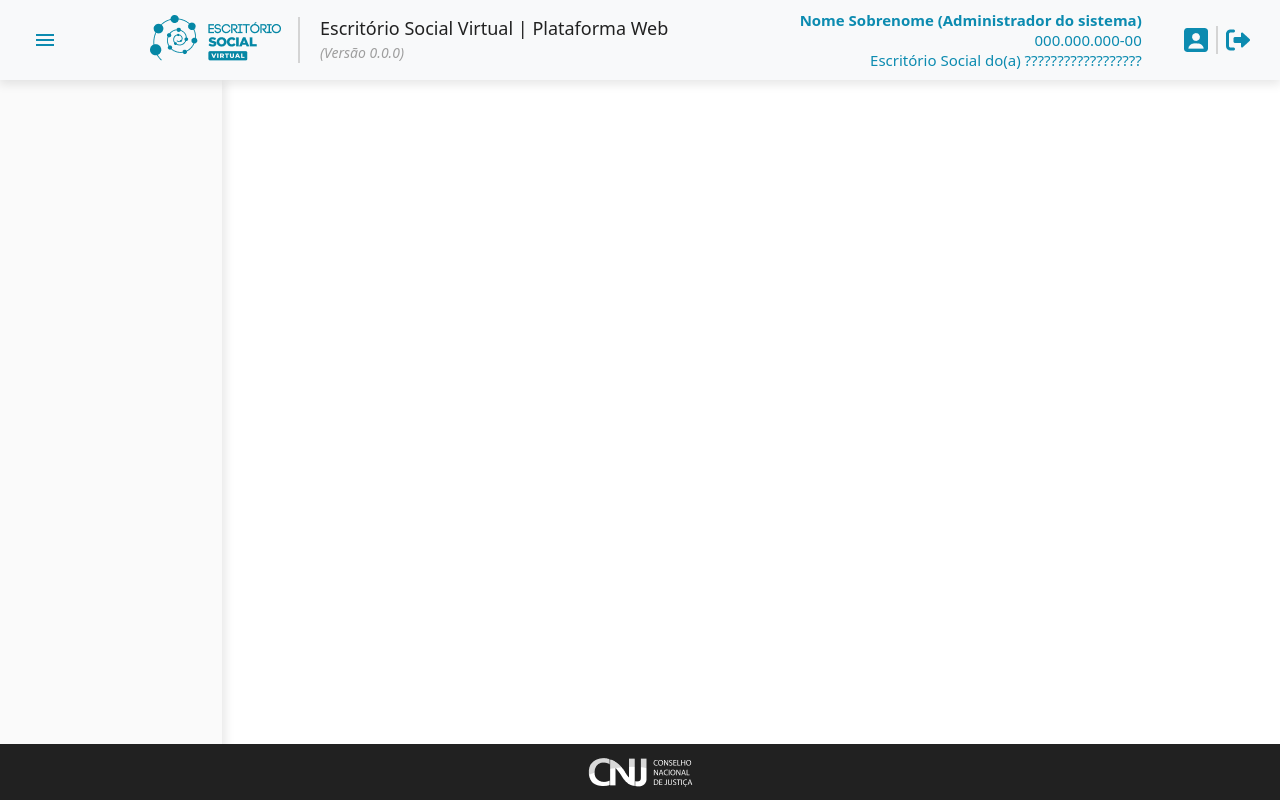
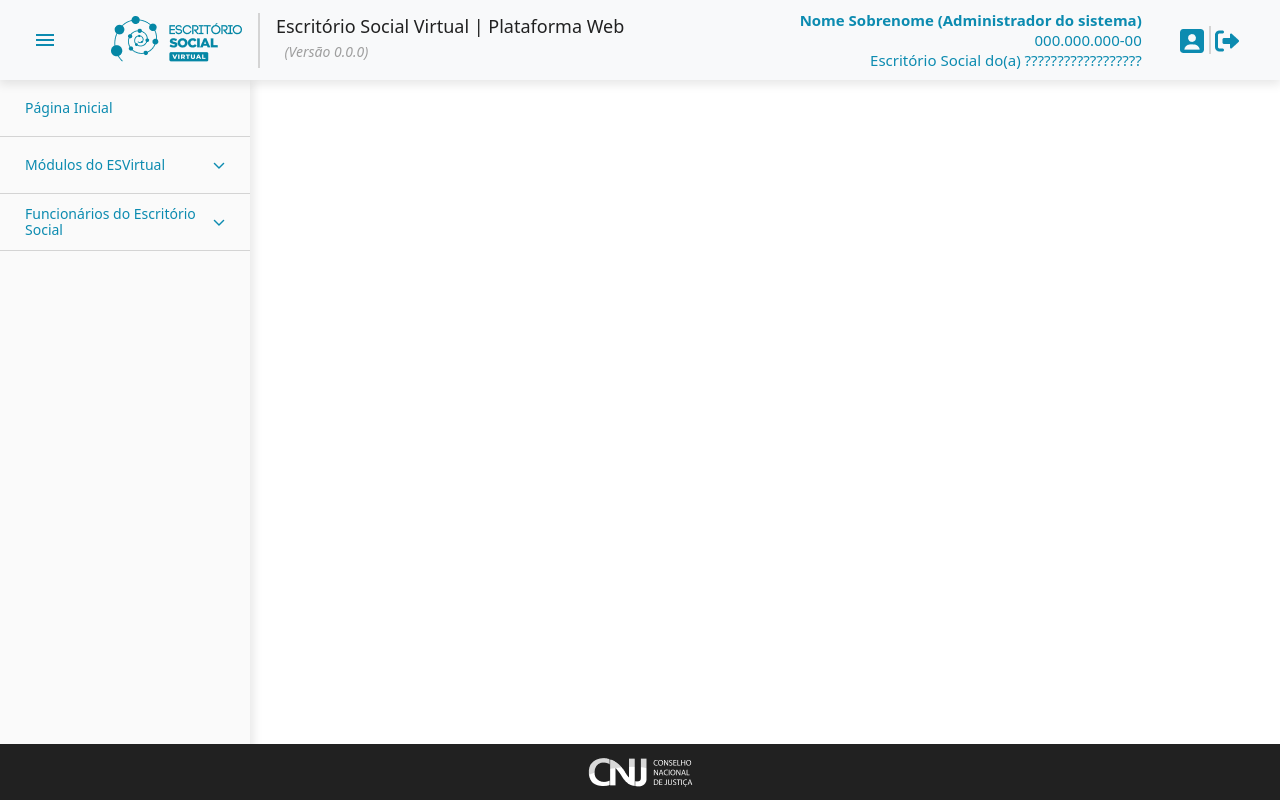
Before and after one commit to Thiago-Cerq/Front_Abrigamento, a React (Vite) app in the folder ESV-Front/: page / in a window 1280 px wide. Built offline with nearby package versions, Linux system fonts and the light colour scheme.

Commit message:
mexendo no menu

```diff
--- a/ESV-Front/src/Components/Footer/Footer.css
+++ b/ESV-Front/src/Components/Footer/Footer.css
@@ -1,4 +1,4 @@
-.footerbackground {
+.footer-background {
     position: absolute;
     height: 55.93px;
     left: 0%;
@@ -7,12 +7,10 @@
     margin: 0%;
     display: flex;
     justify-content: center;
+    align-items: center;
     background: #212121;
-
 }
 
-.logocnj {
-    position: absolute;
-    bottom: 12.45px;
-
+.logo-cnj {
+    position: relative;
 }
--- a/ESV-Front/src/Components/Footer/Footer.tsx
+++ b/ESV-Front/src/Components/Footer/Footer.tsx
@@ -7,8 +7,8 @@ function Footer() {
 
   return (
     <>
-     <div className='footerbackground'>
-        <img src={LogoCNJ} alt="Logo CNJ" className='logocnj' />
+     <div className='footer-background'>
+        <a href="https://www.cnj.jus.br/" target='_blank'><img src={LogoCNJ} alt="Logo CNJ" className='logo-cnj' /> </a>
      </div>
     </>
   )
--- a/ESV-Front/src/Components/MenuBar/MenuBar.css
+++ b/ESV-Front/src/Components/MenuBar/MenuBar.css
@@ -1,10 +1,43 @@
-.menubackground {
+.menu-background {
     position: absolute;
     left: 0%;
-    right: 82.64%;
+    width: 250px;
     top: 80px;
     bottom: 0%;
     background: #FAFAFA;
     box-shadow: 2px 0px 10px 1px rgba(0, 0, 0, 0.1);
+}
 
-    }
+.menu-items {
+    position: relative;
+    height: 56px;
+    left: 0%;
+    width: 250px;
+    display: flex;
+    align-items: center;
+    cursor: pointer;
+    background: #FAFAFA;
+}
+
+.menu-item-name {
+    margin: 0%;
+    margin-left: 25px;
+    font-style: normal;
+    font-weight: 450;
+    font-size: 14px;
+    line-height: 16px;
+    color: #0C8BB0;
+}
+
+.arrow-menu {
+    position: sticky;
+    margin-right: 25px;
+    display: flex;
+    left: 100%;
+}
+
+.separate-line {
+    height: 1px;
+    width: 250px;
+    background-color: rgba(212, 212, 212, 1);
+}
--- a/ESV-Front/src/Components/MenuBar/MenuBar.tsx
+++ b/ESV-Front/src/Components/MenuBar/MenuBar.tsx
@@ -2,13 +2,52 @@ import { useState } from 'react'
 import './MenuBar.css'
 
 // Assets
+import BlueDownArrow from '../../assets/blue-down-arrow-menu.png'
 
 
 function MenuBar() {
 
   return (
     <>
-     <div className='menubackground'></div>
+    <div className='menu-trigger'>
+    <div className='menu-background'>
+        <SimpleMenuItem title='Página Inicial' path='/'/>
+        <DropdownMenuItem title='Módulos do ESVirtual'/>
+        <DropdownMenuItem title='Funcionários do Escritório Social'/>
+     </div>
+    </div>
+    </>
+  )
+}
+
+function SimpleMenuItem(props: {title: string, path: string}){
+
+  return (
+    <>
+    <div>
+      <div className='menu-items'>
+        <h4 className='menu-item-name'> {props.title} </h4>
+      </div>
+      </div>
+
+      <div className='separate-line'></div>
+
+    </>
+  )
+}
+
+function DropdownMenuItem(props: {title: string}){
+
+  return (
+    <>
+    <div>
+    <div className='menu-items'>
+        <h4 className='menu-item-name'> {props.title} </h4>
+        <img src={BlueDownArrow} alt="seta azul para baixo" className='arrow-menu'/>
+      </div>
+    </div>
+
+      <div className='separate-line'></div>
     </>
   )
 }
--- a/ESV-Front/src/Components/NavBar.css
+++ b/ESV-Front/src/Components/NavBar.css
@@ -9,32 +9,38 @@ nav {
     box-shadow: 0px 3px 10px 1px rgba(0, 0, 0, 0.1);
 }
 
-.menubuttonhover {
+.menu-button-hover {
     position: absolute;
     left: 2.57%;
     right: 95.76%;
     top: 35%;
     bottom: 35%;
+    cursor: pointer;
 }
 
-.completelogo {
-position: absolute;
-left: 150px;
-top: 14px;
+.title-div {
+    position: absolute;
+    display: flex;
+    width: 530px;
+    justify-content: space-around;
+    align-items: center;
+    left: 8%
 }
 
-.divisionlineleft {
-    position: absolute;
-    width: 46px;
-    left: 276px;
+.division-line-left {
+    position: relative;
+    height: 55px;
     border: 1px solid #D4D4D4;
-    transform: rotate(90deg);
 }
 
-.sitetitle {
-    position: absolute;
-    left: 320px;
-    top: 18px;
+.complete-logo {
+    position: relative;
+    top: -2px;
+}
+
+.site-title {
+    position: relative;
+    top: -10px;
     font-style: normal;
     font-weight: 500;
     font-size: 18px;
@@ -42,18 +48,17 @@ top: 14px;
     color: #212121;
 }
 
-.versiontitle {
+.version-title {
     position: absolute;
-    left: 320px;
-    top: 43px;
+    top: 31px;
+    left: 182px;
     font-style: italic;
     font-weight: 300;
     font-size: 14px;
-    line-height: 20px;
     color: #9E9E9E;
 }
 
-.dadosuser {
+.data-user {
     position: absolute;
     left: 60%;
     right: 10.8%;
@@ -66,27 +71,17 @@ top: 14px;
     color: #0C8BB0;
 }
 
-.iconeperfil {
+.perfil-logout-div {
     position: absolute;
-    left: 92.5%;
-    right: 8.06%;
-    top: 35%;
-    bottom: 35%;
+    display: flex;
+    width: 5%;
+    justify-content: space-around;
+    align-items: center;
+    left: 92%;
 }
 
-.divisionlineright {
-    position: absolute;
-    width: 28px;
-    left: 94%;
-    right: 4.51%;
+.division-line-right {
+    position: relative;
+    height: 28px;
     border: 1px solid #D4D4D4;
-    transform: rotate(90deg);
 }
-
-.iconelogout {
-    position: absolute;
-    left: 95.76%;
-    right: 2.57%;
-    top: 35%;
-    bottom: 35%;
-}
--- a/ESV-Front/src/Components/NavBar.tsx
+++ b/ESV-Front/src/Components/NavBar.tsx
@@ -11,42 +11,47 @@ import IconeLogout from '../assets/icone-logout.png'
 
 function NavBar() {
 
+  const [open, setOpen] = useState(false)
+
   return (
     <>
       <MenuBar />
+
       <Footer />
 
       <nav className='navbar bg-body-tertiary'>
+
+        <div onClick={() => {setOpen(!open)}}>
+          <div className={`menu-trigger ${open? 'active' : 'inactive'}`}>
+          <img src={MenuButtonHover} alt="Menu Button Hover" className='menu-button-hover'/>
+          </div>
+        </div>
+
+        <div className='title-div'>
           <a href="">
-          <img src={MenuButtonHover} alt="Menu Button Hover" className='menubuttonhover'/>
+            <img src={CompleteLogo} alt="Logo ESVirtual" className='complete-logo'/>
           </a>
 
-        <a href="">
-          <img src={CompleteLogo} alt="Logo ESVirtual" className='completelogo'/>
-        </a>
-
-        <div className='divisionlineleft'></div>
-
-        <div className='titlediv'>
-          <h1 className='sitetitle'>Escritório Social Virtual | Plataforma Web</h1>
-          <h1 className='versiontitle'>(Versão 0.0.0)</h1>
+          <div className='division-line-left'></div>
+          <h1 className='site-title'>Escritório Social Virtual | Plataforma Web</h1>
+          <h1 className='version-title'>(Versão 0.0.0)</h1>
         </div>
 
-        <h2 className='dadosuser'> <b>Nome Sobrenome (Administrador do sistema)</b> <br />
+        <h2 className='data-user'> <b>Nome Sobrenome (Administrador do sistema)</b> <br />
         000.000.000-00 <br />
         Escritório Social do(a) ??????????????????
         </h2>
         {/* ver depois a melhor formatação dos dados do usuário */}
 
+        <div className='perfil-logout-div'>
           <a href="">
-          <img src={IconePerfil} alt="Perfil" className='iconeperfil'/>
+            <img src={IconePerfil} alt="Perfil" className='icon-perfil'/>
           </a>
-
-        <div className='divisionlineright'></div>
-
+          <div className='division-line-right'></div>
           <a href="">
-          <img src={IconeLogout} alt="Logout" className='iconelogout'/>
+            <img src={IconeLogout} alt="Logout" className='icon-logout'/>
           </a>
+        </div>
       </nav>
 
     </>
```
Also changed, not shown: ESV-Front/src/Pages/modules/modules.tsx (added, +16 -0 lines), ESV-Front/src/Pages/modules/modules.css (added), ESV-Front/src/assets/blue-down-arrow-menu.png (added), ESV-Front/src/assets/white-up-arrow-menu.png (added). Lines whose indentation alone changed are shown as unchanged.
